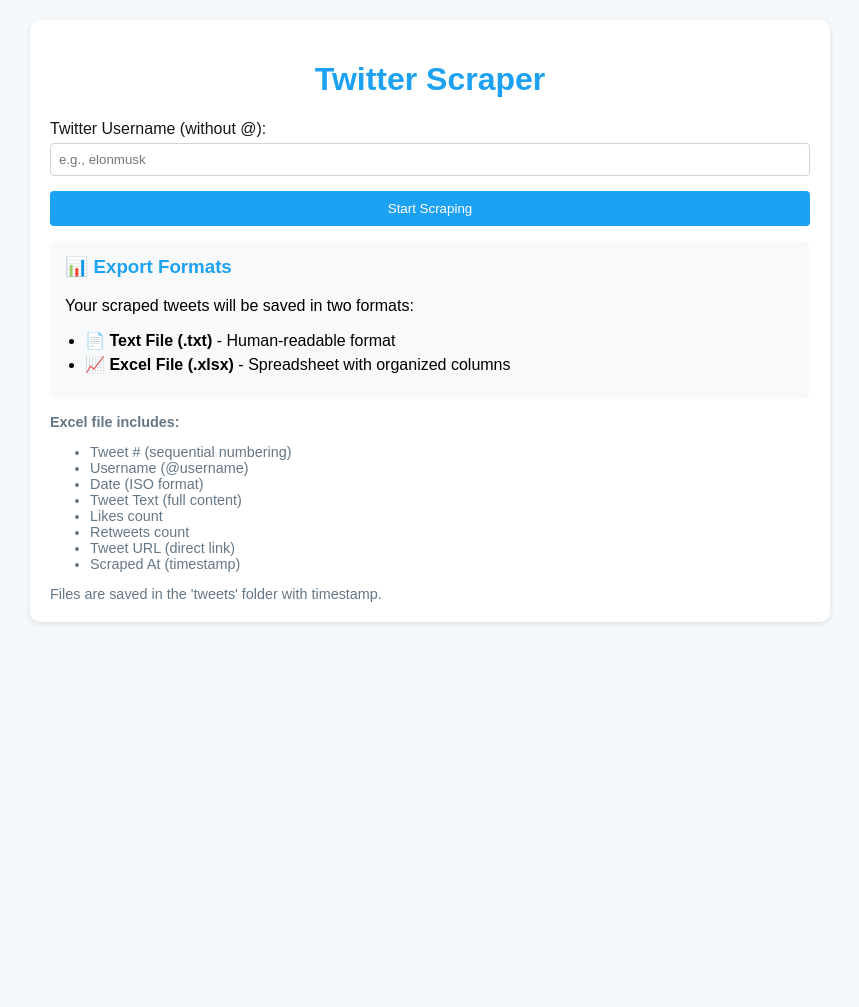
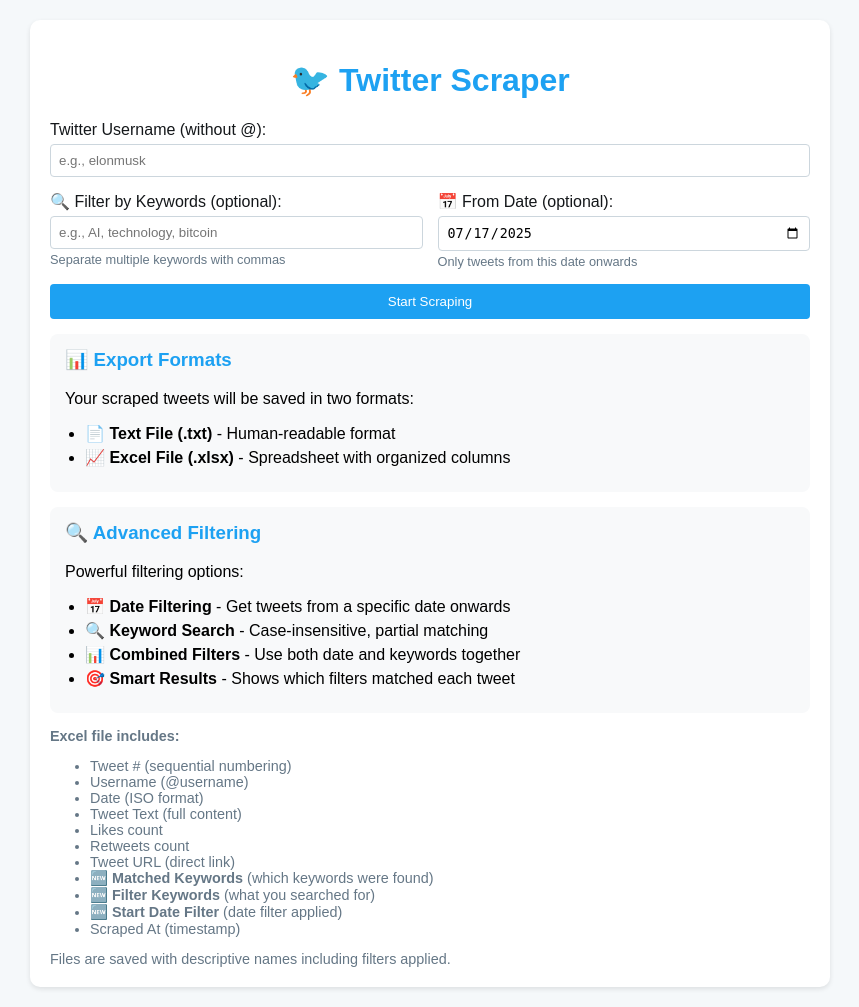
Before and after one commit to Rishab-Kumar09/twitter-blog, a Flask app: page / in a window 1280 px wide. Shown: the whole page, without its empty margins (210-1069 px from the left). Before the commit the page ends 624 px from the top, so only its background shows below. Run offline with Flask 3, Linux system fonts and the light colour scheme.

Commit message:
Add advanced filtering: keywords + date range filtering
- Add date filtering to get tweets from specific start date onwards
- Combine keyword and date filters for powerful search capabilities
- Intelligent scrolling with more attempts when filtering
- Smart stopping when no new tweets are found
- Enhanced file naming with filter information
- Updated Excel export with date filter column
- Improved UI with side-by-side filter inputs
- Default date set to 7 days ago for convenience
- Better error handling for date parsing
- Updated documentation with use cases and examples

```diff
--- a/app.py
+++ b/app.py
@@ -2,25 +2,32 @@
 from flask import Flask, render_template, request, jsonify
 from playwright.async_api import async_playwright
 import os
-from datetime import datetime
+from datetime import datetime, timezone
 import re
 import time
 import pandas as pd
+from dateutil import parser
 
 app = Flask(__name__)
 
-def save_tweets_to_files(username, tweets):
+def save_tweets_to_files(username, tweets, keywords=None, start_date=None):
     # Create 'tweets' directory if it doesn't exist
     os.makedirs('tweets', exist_ok=True)
 
-    # Create filename with timestamp
+    # Create filename with timestamp, keywords, and date
     timestamp = datetime.now().strftime('%Y%m%d_%H%M%S')
-    txt_filename = f'tweets/{username}_{timestamp}.txt'
-    excel_filename = f'tweets/{username}_{timestamp}.xlsx'
+    keyword_suffix = f"_keywords_{'-'.join(keywords)}" if keywords else ""
+    date_suffix = f"_from_{start_date.strftime('%Y%m%d')}" if start_date else ""
+    txt_filename = f'tweets/{username}{keyword_suffix}{date_suffix}_{timestamp}.txt'
+    excel_filename = f'tweets/{username}{keyword_suffix}{date_suffix}_{timestamp}.xlsx'
 
     # Save as text file
     with open(txt_filename, 'w', encoding='utf-8') as f:
         f.write(f"Tweets from @{username}\n")
+        if keywords:
+            f.write(f"Filtered by keywords: {', '.join(keywords)}\n")
+        if start_date:
+            f.write(f"From date: {start_date.strftime('%Y-%m-%d')}\n")
         f.write(f"Scraped at: {datetime.now().strftime('%Y-%m-%d %H:%M:%S')}\n")
         f.write("=" * 80 + "\n\n")
 
@@ -31,6 +38,9 @@
             f.write(f"Likes: {tweet.get('likes', '0')}\n")
             f.write(f"Retweets: {tweet.get('retweets', '0')}\n")
             f.write(f"URL: {tweet.get('url', 'N/A')}\n")
+            if keywords:
+                matched_keywords = [kw for kw in keywords if kw.lower() in tweet.get('text', '').lower()]
+                f.write(f"Matched Keywords: {', '.join(matched_keywords)}\n")
             f.write("-" * 80 + "\n\n")
 
     # Save as Excel file
@@ -38,6 +48,10 @@
         # Prepare data for DataFrame
         excel_data = []
         for i, tweet in enumerate(tweets, 1):
+            matched_keywords = []
+            if keywords:
+                matched_keywords = [kw for kw in keywords if kw.lower() in tweet.get('text', '').lower()]
+
             excel_data.append({
                 'Tweet #': i,
                 'Username': f"@{username}",
@@ -46,6 +60,9 @@
                 'Likes': tweet.get('likes', '0'),
                 'Retweets': tweet.get('retweets', '0'),
                 'Tweet URL': tweet.get('url', 'N/A'),
+                'Matched Keywords': ', '.join(matched_keywords) if matched_keywords else 'N/A',
+                'Filter Keywords': ', '.join(keywords) if keywords else 'None',
+                'Start Date Filter': start_date.strftime('%Y-%m-%d') if start_date else 'None',
                 'Scraped At': datetime.now().strftime('%Y-%m-%d %H:%M:%S')
             })
 
@@ -54,11 +71,14 @@
 
         # Create Excel writer with formatting
         with pd.ExcelWriter(excel_filename, engine='openpyxl') as writer:
-            df.to_excel(writer, sheet_name=f'{username}_tweets', index=False)
+            sheet_name = f'{username}_tweets'
+            if keywords or start_date:
+                sheet_name = f'{username}_filtered'
+            df.to_excel(writer, sheet_name=sheet_name, index=False)
 
             # Get the workbook and worksheet
             workbook = writer.book
-            worksheet = writer.sheets[f'{username}_tweets']
+            worksheet = writer.sheets[sheet_name]
 
             # Auto-adjust column widths
             for column in worksheet.columns:
@@ -87,7 +107,53 @@
         print(f"Error creating Excel file: {e}")
         return txt_filename, None
 
-async def scrape_twitter_with_playwright(username):
+def filter_tweets_by_keywords(tweets, keywords):
+    """Filter tweets that contain any of the specified keywords (case-insensitive)"""
+    if not keywords:
+        return tweets
+
+    filtered_tweets = []
+    keywords_lower = [kw.lower().strip() for kw in keywords]
+
+    for tweet in tweets:
+        tweet_text = tweet.get('text', '').lower()
+        if any(keyword in tweet_text for keyword in keywords_lower):
+            filtered_tweets.append(tweet)
+
+    return filtered_tweets
+
+def filter_tweets_by_date(tweets, start_date):
+    """Filter tweets that are from the start_date or later"""
+    if not start_date:
+        return tweets
+
+    filtered_tweets = []
+
+    for tweet in tweets:
+        tweet_date_str = tweet.get('date', '')
+        if tweet_date_str and tweet_date_str != 'N/A':
+            try:
+                # Parse the tweet date (ISO format from Twitter)
+                tweet_date = parser.parse(tweet_date_str)
+                # Make start_date timezone-aware if tweet_date is timezone-aware
+                if tweet_date.tzinfo and not start_date.tzinfo:
+                    start_date = start_date.replace(tzinfo=timezone.utc)
+                elif not tweet_date.tzinfo and start_date.tzinfo:
+                    tweet_date = tweet_date.replace(tzinfo=timezone.utc)
+
+                if tweet_date.date() >= start_date.date():
+                    filtered_tweets.append(tweet)
+            except Exception as e:
+                print(f"Error parsing date {tweet_date_str}: {e}")
+                # If we can't parse the date, include the tweet to be safe
+                filtered_tweets.append(tweet)
+        else:
+            # If no date available, include the tweet
+            filtered_tweets.append(tweet)
+
+    return filtered_tweets
+
+async def scrape_twitter_with_playwright(username, keywords=None, start_date=None):
     async with async_playwright() as p:
         # Launch browser (visible)
         browser = await p.chromium.launch(headless=False)
@@ -101,9 +167,13 @@
             await page.wait_for_selector('[data-testid="tweet"]', timeout=10000)
 
             tweets = []
+            no_new_tweets_count = 0
 
-            # Scroll and collect tweets
-            for scroll in range(3):  # Scroll 3 times to get more tweets
+            # Scroll and collect tweets (more scrolls if filtering)
+            scroll_count = 8 if (keywords or start_date) else 3
+            for scroll in range(scroll_count):
+                tweets_before = len(tweets)
+
                 # Get all tweet containers
                 tweet_elements = await page.query_selector_all('[data-testid="tweet"]')
 
@@ -152,31 +222,68 @@
                         print(f"Error extracting tweet: {e}")
                         continue
 
+                # Check if we got new tweets
+                tweets_after = len(tweets)
+                if tweets_after == tweets_before:
+                    no_new_tweets_count += 1
+                    if no_new_tweets_count >= 2:  # Stop if no new tweets for 2 consecutive scrolls
+                        print("No new tweets found, stopping...")
+                        break
+                else:
+                    no_new_tweets_count = 0
+
                 # Scroll down to load more tweets
                 await page.evaluate('window.scrollTo(0, document.body.scrollHeight)')
-                await page.wait_for_timeout(2000)  # Wait for new tweets to load
+                await page.wait_for_timeout(3000)  # Wait longer for new tweets to load
 
             await browser.close()
+
+            # Filter tweets by date first (more efficient)
+            if start_date:
+                tweets = filter_tweets_by_date(tweets, start_date)
+
+            # Then filter by keywords
+            if keywords:
+                tweets = filter_tweets_by_keywords(tweets, keywords)
+
             return tweets
 
         except Exception as e:
             await browser.close()
             raise e
 
-async def scrape_twitter(username):
+async def scrape_twitter(username, keywords=None, start_date=None):
     try:
-        tweets = await scrape_twitter_with_playwright(username)
+        tweets = await scrape_twitter_with_playwright(username, keywords, start_date)
 
         if not tweets:
-            return False, "No tweets were found. The profile might be private or doesn't exist."
+            message_parts = []
+            if keywords:
+                message_parts.append(f"containing keywords: {', '.join(keywords)}")
+            if start_date:
+                message_parts.append(f"from {start_date.strftime('%Y-%m-%d')}")
+
+            if message_parts:
+                return False, f"No tweets found {' and '.join(message_parts)}"
+            else:
+                return False, "No tweets were found. The profile might be private or doesn't exist."
 
         # Save tweets to both text and Excel files
-        txt_file, excel_file = save_tweets_to_files(username, tweets)
+        txt_file, excel_file = save_tweets_to_files(username, tweets, keywords, start_date)
+
+        # Build success message
+        message_parts = []
+        if keywords:
+            message_parts.append(f"containing keywords: {', '.join(keywords)}")
+        if start_date:
+            message_parts.append(f"from {start_date.strftime('%Y-%m-%d')}")
+
+        filter_info = f" {' and '.join(message_parts)}" if message_parts else ""
 
         if excel_file:
-            return True, f"Successfully scraped {len(tweets)} tweets from @{username}. Saved to {txt_file} and {excel_file}"
+            return True, f"Successfully scraped {len(tweets)} tweets from @{username}{filter_info}. Saved to {txt_file} and {excel_file}"
         else:
-            return True, f"Successfully scraped {len(tweets)} tweets from @{username}. Saved to {txt_file} (Excel export failed)"
+            return True, f"Successfully scraped {len(tweets)} tweets from @{username}{filter_info}. Saved to {txt_file} (Excel export failed)"
     except Exception as e:
         return False, f"Error scraping Twitter: {str(e)}"
 
@@ -188,11 +295,26 @@
 async def scrape():
     data = request.get_json()
     username = data.get('username')
+    keywords_input = data.get('keywords', '').strip()
+    start_date_input = data.get('start_date', '').strip()
 
     if not username:
         return jsonify({'success': False, 'message': 'Missing username'})
 
-    success, message = await scrape_twitter(username)
+    # Process keywords
+    keywords = None
+    if keywords_input:
+        keywords = [kw.strip() for kw in keywords_input.split(',') if kw.strip()]
+
+    # Process start date
+    start_date = None
+    if start_date_input:
+        try:
+            start_date = datetime.strptime(start_date_input, '%Y-%m-%d')
+        except ValueError:
+            return jsonify({'success': False, 'message': 'Invalid date format. Please use YYYY-MM-DD'})
+
+    success, message = await scrape_twitter(username, keywords, start_date)
     return jsonify({'success': success, 'message': message})
 
 if __name__ == '__main__':
--- a/templates/index.html
+++ b/templates/index.html
@@ -30,7 +30,7 @@
             margin-bottom: 5px;
             color: #14171a;
         }
-        input[type="text"] {
+        input[type="text"], input[type="date"] {
             width: 100%;
             padding: 8px;
             border: 1px solid #ccd6dd;
@@ -93,16 +93,52 @@
         .features li {
             margin: 5px 0;
         }
+        .keyword-help {
+            font-size: 0.8em;
+            color: #657786;
+            margin-top: 3px;
+        }
+        .filter-row {
+            display: flex;
+            gap: 15px;
+        }
+        .filter-row .form-group {
+            flex: 1;
+        }
+        @media (max-width: 600px) {
+            .filter-row {
+                flex-direction: column;
+                gap: 0;
+            }
+        }
     </style>
 </head>
 <body>
     <div class="container">
-        <h1>Twitter Scraper</h1>
+        <h1>🐦 Twitter Scraper</h1>
         <form id="scrapeForm">
             <div class="form-group">
                 <label for="username">Twitter Username (without @):</label>
                 <input type="text" id="username" name="username" required placeholder="e.g., elonmusk">
             </div>
+
+            <div class="filter-row">
+                <div class="form-group">
+                    <label for="keywords">🔍 Filter by Keywords (optional):</label>
+                    <input type="text" id="keywords" name="keywords" placeholder="e.g., AI, technology, bitcoin">
+                    <div class="keyword-help">
+                        Separate multiple keywords with commas
+                    </div>
+                </div>
+                <div class="form-group">
+                    <label for="start_date">📅 From Date (optional):</label>
+                    <input type="date" id="start_date" name="start_date">
+                    <div class="keyword-help">
+                        Only tweets from this date onwards
+                    </div>
+                </div>
+            </div>
+
             <button type="submit" id="submitBtn">Start Scraping</button>
         </form>
         <div id="status"></div>
@@ -116,6 +152,17 @@
             </ul>
         </div>
 
+        <div class="features">
+            <h3>🔍 Advanced Filtering</h3>
+            <p>Powerful filtering options:</p>
+            <ul>
+                <li><strong>📅 Date Filtering</strong> - Get tweets from a specific date onwards</li>
+                <li><strong>🔍 Keyword Search</strong> - Case-insensitive, partial matching</li>
+                <li><strong>📊 Combined Filters</strong> - Use both date and keywords together</li>
+                <li><strong>🎯 Smart Results</strong> - Shows which filters matched each tweet</li>
+            </ul>
+        </div>
+
         <div class="note">
             <strong>Excel file includes:</strong>
             <ul>
@@ -126,17 +173,30 @@
                 <li>Likes count</li>
                 <li>Retweets count</li>
                 <li>Tweet URL (direct link)</li>
+                <li><strong>🆕 Matched Keywords</strong> (which keywords were found)</li>
+                <li><strong>🆕 Filter Keywords</strong> (what you searched for)</li>
+                <li><strong>🆕 Start Date Filter</strong> (date filter applied)</li>
                 <li>Scraped At (timestamp)</li>
             </ul>
-            Files are saved in the 'tweets' folder with timestamp.
+            Files are saved with descriptive names including filters applied.
         </div>
     </div>
 
     <script>
+        // Set default date to 7 days ago
+        document.addEventListener('DOMContentLoaded', function() {
+            const dateInput = document.getElementById('start_date');
+            const sevenDaysAgo = new Date();
+            sevenDaysAgo.setDate(sevenDaysAgo.getDate() - 7);
+            dateInput.value = sevenDaysAgo.toISOString().split('T')[0];
+        });
+
         document.getElementById('scrapeForm').addEventListener('submit', async function(e) {
             e.preventDefault();
 
             const username = document.getElementById('username').value.trim();
+            const keywords = document.getElementById('keywords').value.trim();
+            const startDate = document.getElementById('start_date').value;
             const submitBtn = document.getElementById('submitBtn');
             const statusDiv = document.getElementById('status');
 
@@ -148,7 +208,16 @@
 
             // Disable button and show loading status
             submitBtn.disabled = true;
-            showStatus('Starting scraping process... Please wait and watch the browser window that will open.', 'loading');
+
+            let statusMessage = 'Starting scraping process... Please wait and watch the browser window that will open.';
+            let filters = [];
+            if (keywords) filters.push(`keywords: "${keywords}"`);
+            if (startDate) filters.push(`from: ${startDate}`);
+
+            if (filters.length > 0) {
+                statusMessage = `Searching for tweets with ${filters.join(' and ')}. This may take longer...`;
+            }
+            showStatus(statusMessage, 'loading');
 
             try {
                 const response = await fetch('/scrape', {
@@ -157,7 +226,9 @@
                         'Content-Type': 'application/json',
                     },
                     body: JSON.stringify({
-                        username: username
+                        username: username,
+                        keywords: keywords,
+                        start_date: startDate
                     })
                 });
 
```
Also changed, not shown: README.md.
